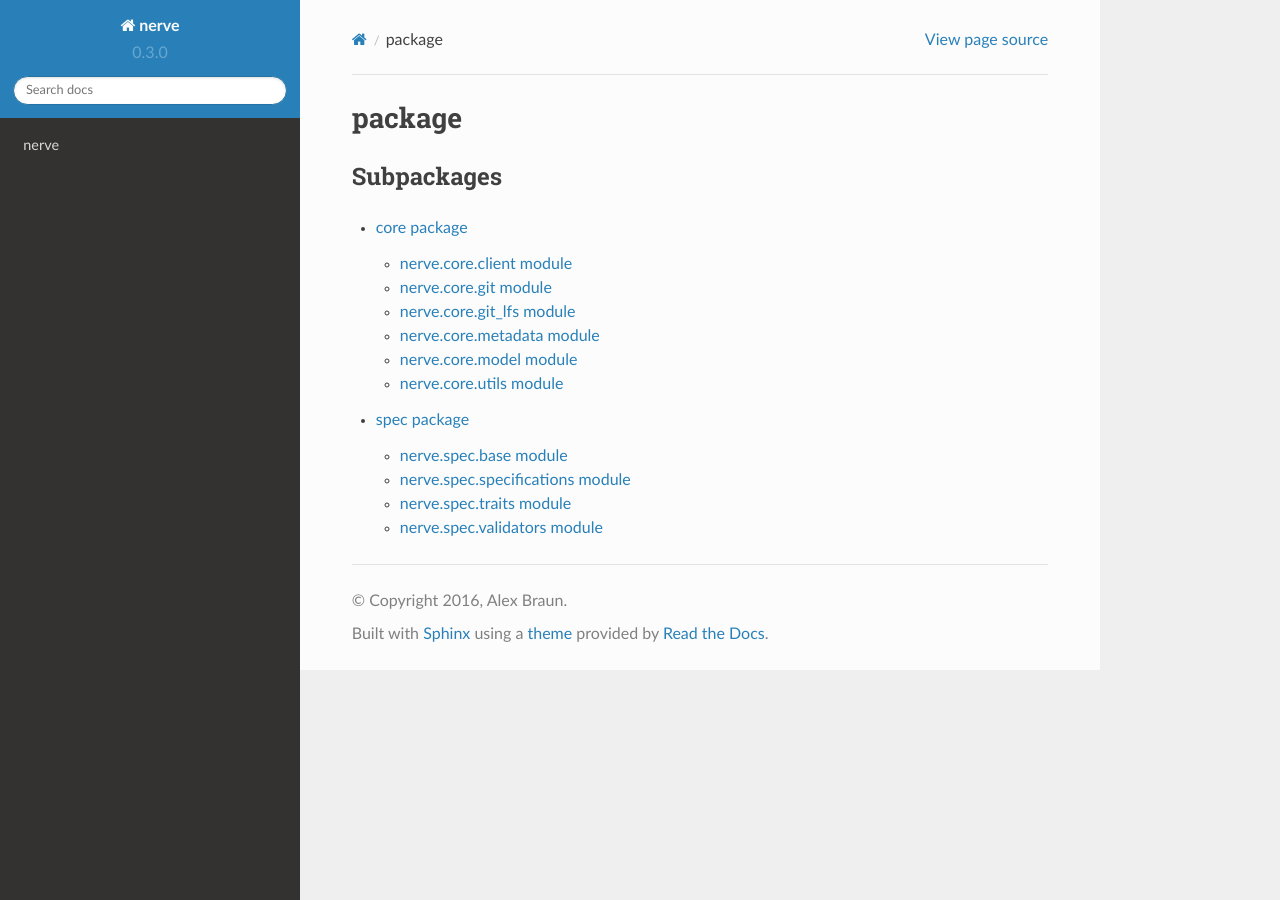
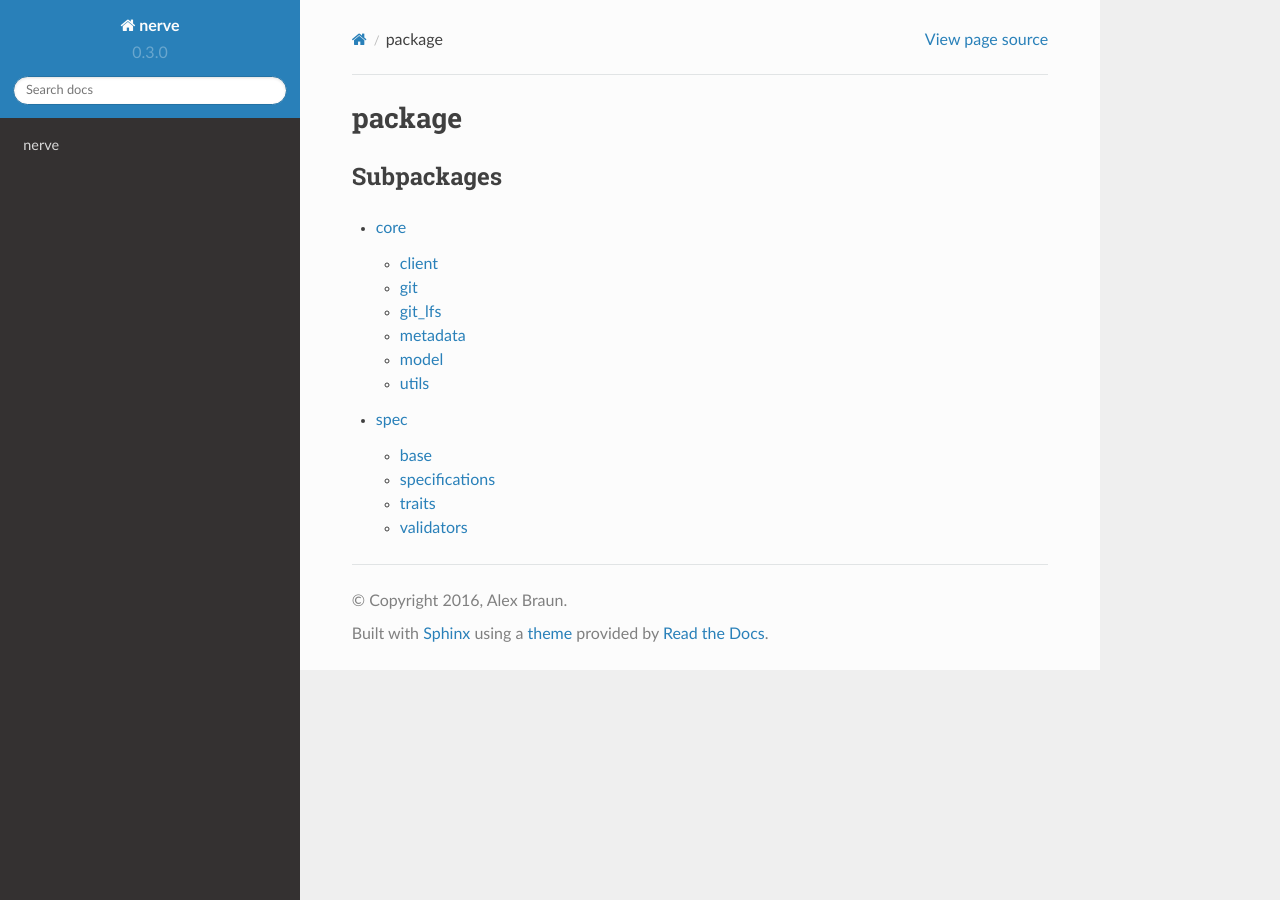
Before and after one commit to theNewFlesh/hidebound, a Sphinx documentation site: the page built from docs/nerve.rst, in a window 1280 px wide. Built offline with Sphinx 7.4.7 and the Read the Docs theme 2.0.0, drawn with Linux system fonts in a browser that asks for light colours.

```diff
--- a/docs/core.rst
+++ b/docs/core.rst
@@ -1,50 +1,56 @@
-core package
-===================
+core
+====
 
-nerve.core.client module
---------------------------------
+client
+-----------------
 
 .. automodule:: nerve.core.client
     :members:
+    :private-members:
     :undoc-members:
     :show-inheritance:
 
-nerve.core.git module
---------------------------------
+git
+--------------
 
 .. automodule:: nerve.core.git
     :members:
+    :private-members:
     :undoc-members:
     :show-inheritance:
 
-nerve.core.git_lfs module
---------------------------------
+git_lfs
+------------------
 
 .. automodule:: nerve.core.git_lfs
     :members:
+    :private-members:
     :undoc-members:
     :show-inheritance:
 
-nerve.core.metadata module
---------------------------------
+metadata
+-------------------
 
 .. automodule:: nerve.core.metadata
     :members:
+    :private-members:
     :undoc-members:
     :show-inheritance:
 
-nerve.core.model module
---------------------------------
+model
+----------------
 
 .. automodule:: nerve.core.model
     :members:
+    :private-members:
     :undoc-members:
     :show-inheritance:
 
-nerve.core.utils module
---------------------------------
+utils
+----------------
 
 .. automodule:: nerve.core.utils
     :members:
+    :private-members:
     :undoc-members:
     :show-inheritance:
--- a/docs/nerve.rst
+++ b/docs/nerve.rst
@@ -1,5 +1,5 @@
 package
-==============
+=======
 
 Subpackages
 -----------
--- a/docs/source/modules.rst
+++ /dev/null
@@ -1,5 +0,0 @@
-..
-==
-
-.. toctree::
-   :maxdepth: 4
--- a/docs/spec.rst
+++ b/docs/spec.rst
@@ -1,34 +1,38 @@
-spec package
-===================
+spec
+====
 
-nerve.spec.base module
---------------------------------
+base
+---------------
 
 .. automodule:: nerve.spec.base
     :members:
+    :private-members:
     :undoc-members:
     :show-inheritance:
 
-nerve.spec.specifications module
---------------------------------
+specifications
+-------------------------
 
 .. automodule:: nerve.spec.specifications
     :members:
+    :private-members:
     :undoc-members:
     :show-inheritance:
 
-nerve.spec.traits module
---------------------------------
+traits
+-----------------
 
 .. automodule:: nerve.spec.traits
     :members:
+    :private-members:
     :undoc-members:
     :show-inheritance:
 
-nerve.spec.validators module
---------------------------------
+validators
+---------------------
 
 .. automodule:: nerve.spec.validators
     :members:
+    :private-members:
     :undoc-members:
     :show-inheritance:
```
Also changed, not shown: 2 other files.
